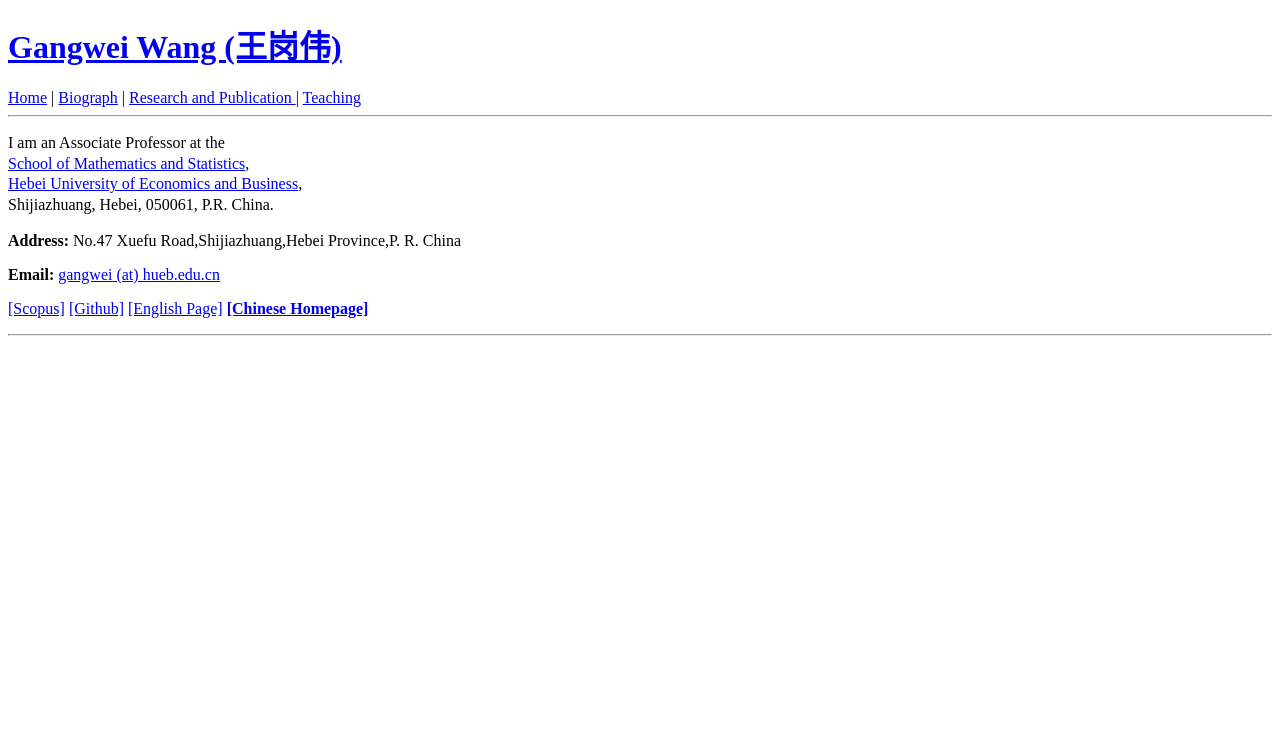
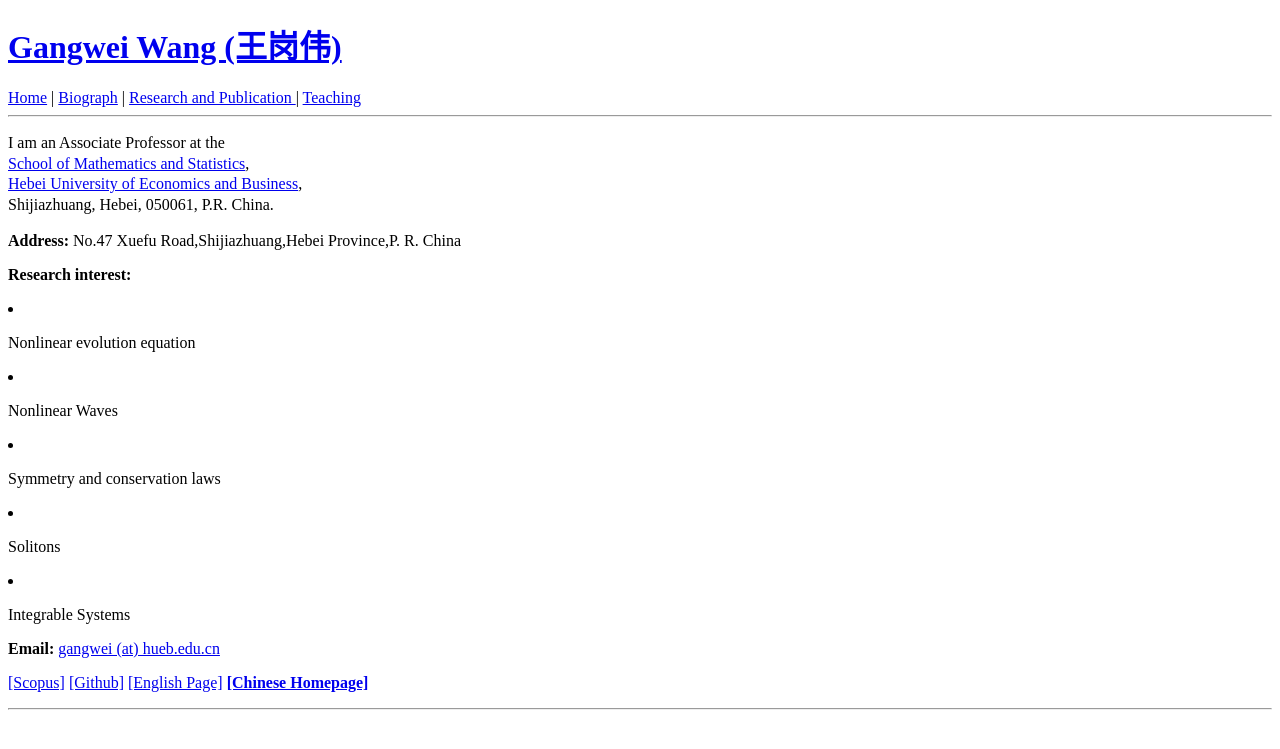
Before and after one commit to wanggangwei82/wanggangwei82.github.io, a Jekyll site: the page built from index.html, in a window 1280 px wide. Shown: the top 749 px of the page. Built offline with Jekyll 4.4.1, drawn with Linux system fonts in a browser that asks for light colours; the list of posts is cut into pages by our own code.

Commit message:
Update index.html

```diff
--- a/index.html
+++ b/index.html
@@ -16,6 +16,15 @@ Shijiazhuang, Hebei, 050061, P.R. China.<br />
     <p><b>Address: </b> No.47 Xuefu Road,Shijiazhuang,Hebei Province,P. R. China  </font> </a> </p>
 <!-- /wp:paragraph -->
 
+  <!-- wp:paragraph {"style":{"typography":{"lineHeight":"1"}},"fontSize":"normal"} -->
+<p class="has-normal-font-size" style="line-height:1">
+    <p><b>Research interest: </b>
+         <li><p>Nonlinear evolution equation</p></li>
+  <li><p> Nonlinear Waves</p></li>
+   <li><p> Symmetry and conservation laws</p></li>
+  <li><p>  Solitons </p></li>
+ <li><p>  Integrable Systems </p></li>  </font> </a> </p>
+<!-- /wp:paragraph -->
 
 <!-- wp:paragraph {"style":{"typography":{"lineHeight":"1"}},"fontSize":"normal"} -->
 <p class="has-normal-font-size" style="line-height:1">
```
